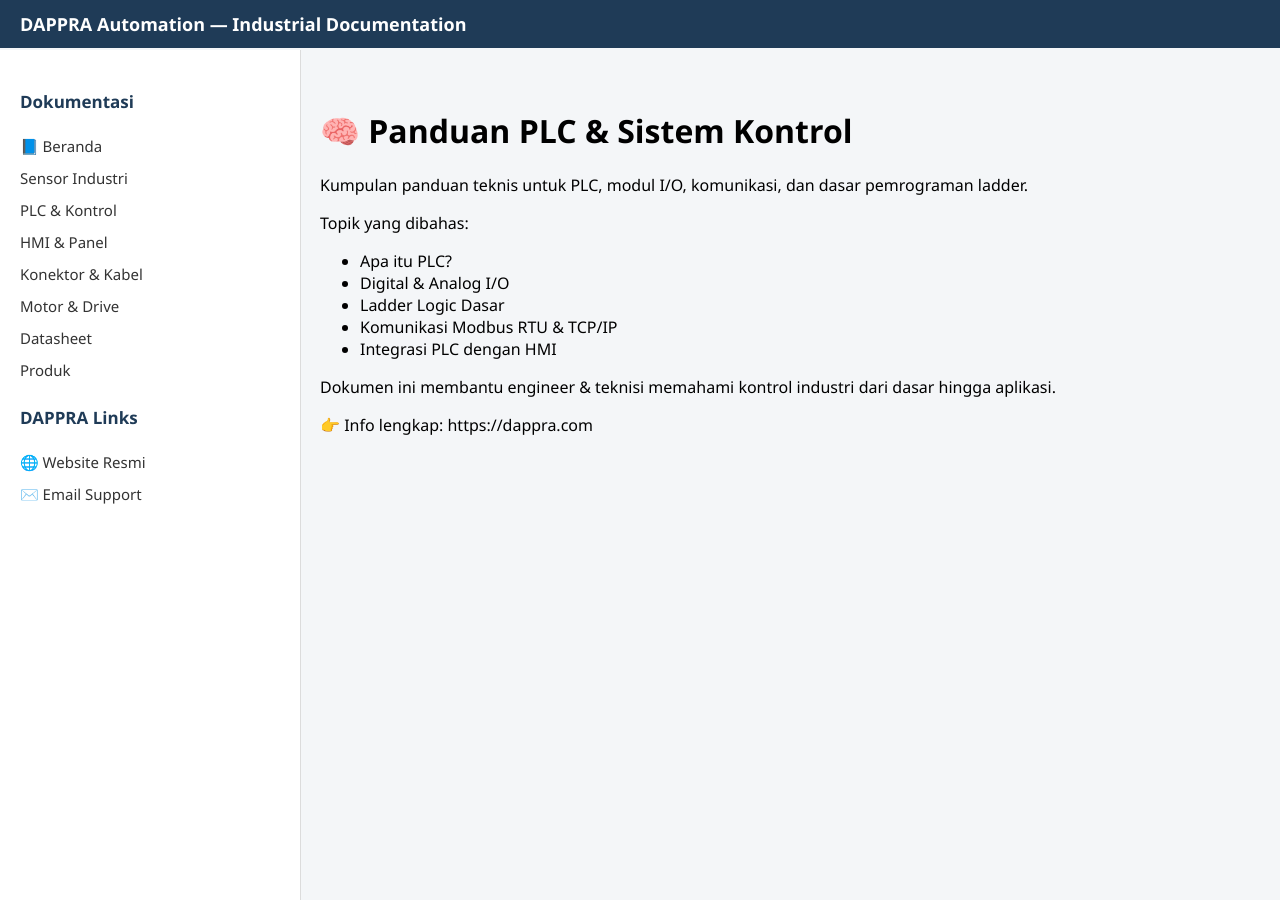
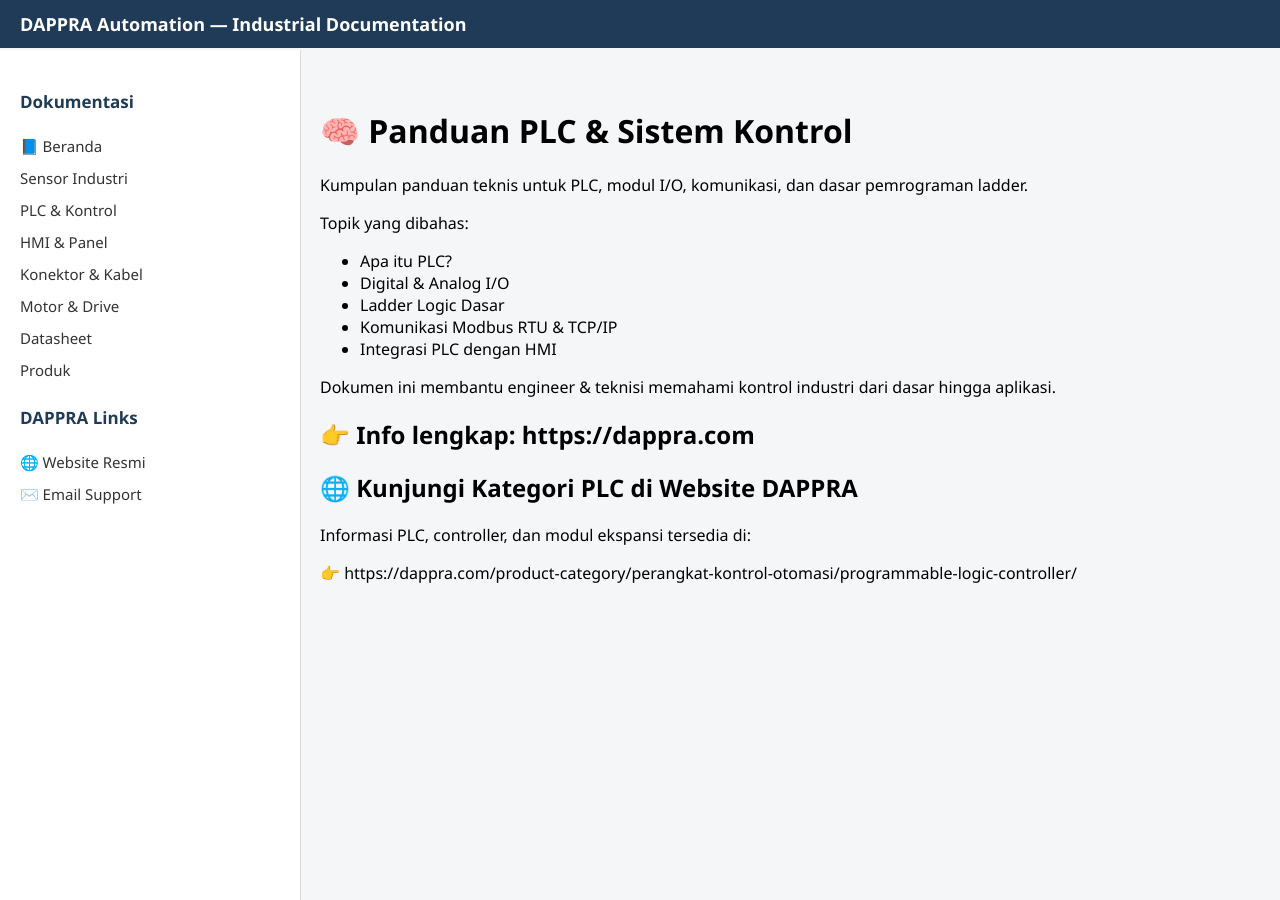
Before and after one commit to dappra-automation/industrial-automation-guides, a Jekyll site: the page built from docs/plc/index.md, in a window 1280 px wide. Built offline with Jekyll 4.4.1, drawn with Linux system fonts in a browser that asks for light colours.

Commit message:
Update index.md

```diff
--- a/docs/plc/index.md
+++ b/docs/plc/index.md
@@ -18,3 +18,9 @@ Topik yang dibahas:
 Dokumen ini membantu engineer & teknisi memahami kontrol industri dari dasar hingga aplikasi.
 
 👉 Info lengkap: https://dappra.com
+---
+
+## 🌐 Kunjungi Kategori PLC di Website DAPPRA
+Informasi PLC, controller, dan modul ekspansi tersedia di:
+
+👉 https://dappra.com/product-category/perangkat-kontrol-otomasi/programmable-logic-controller/
```
